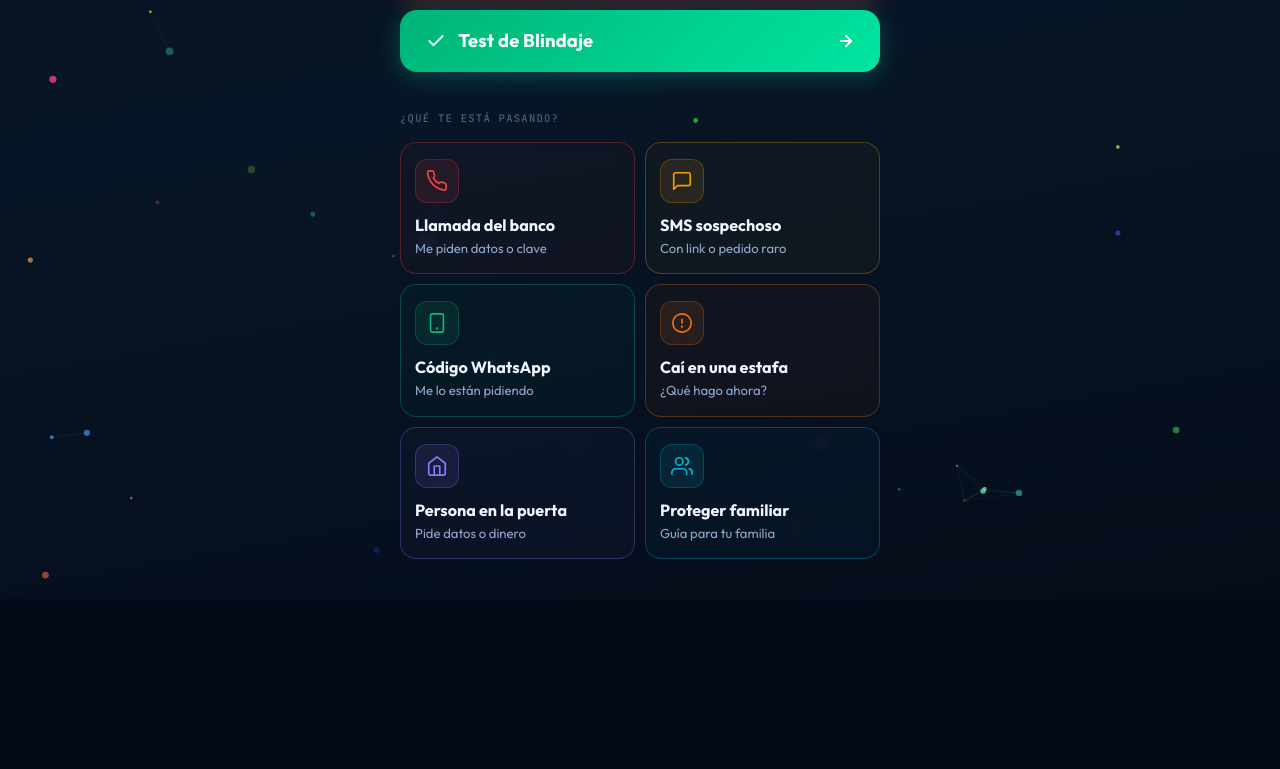
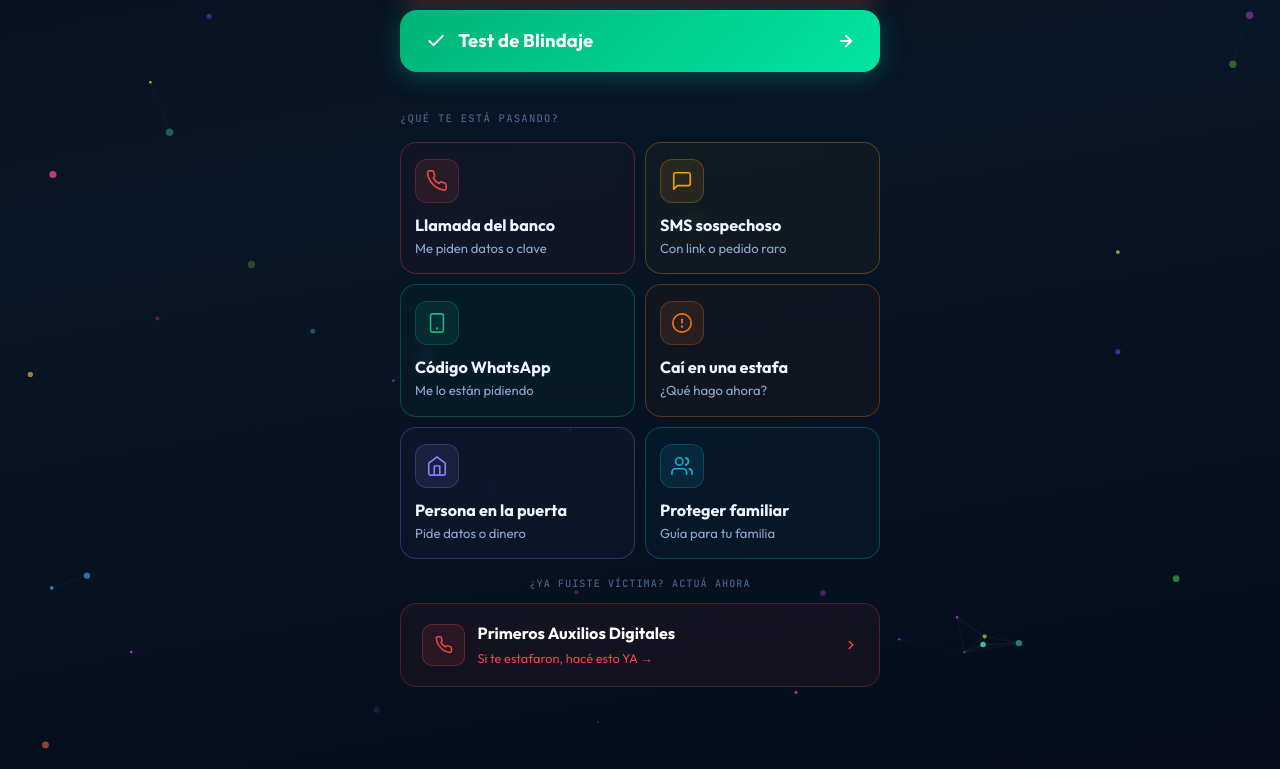
Before and after one commit to Ekstrakaa/escudo-digital-familiar, a React (Vite) app: page / in a window 1280 px wide. Shown: the part 483-1252 px from the top of the page. Before the commit the page ends 1082 px from the top, so only its background shows below. Built offline with nearby package versions, Linux system fonts and the light colour scheme.

Commit message:
Update HomeScreen.jsx

```diff
--- a/src/screens/HomeScreen.jsx
+++ b/src/screens/HomeScreen.jsx
@@ -413,6 +413,47 @@ export default function HomeScreen({ go }) {
           ))}
         </div>
 
+        {/* Botón Primeros Auxilios Digitales */}
+        <motion.div
+          initial={{ opacity: 0, y: 10 }}
+          animate={{ opacity: 1, y: 0 }}
+          transition={{ delay: .85 }}
+          className="w-full mt-4 pb-10"
+          style={{ maxWidth: 480 }}
+        >
+          <div style={{ fontFamily:"'JetBrains Mono',monospace", fontSize:'.6rem', fontWeight:500, color:'#4a6080', letterSpacing:'.1em', textTransform:'uppercase', textAlign:'center', marginBottom:10 }}>
+            ¿Ya fuiste víctima? Actuá ahora
+          </div>
+          <motion.button
+            whileTap={{ scale: .97 }}
+            onClick={() => go.chat('Creo que me estafaron, necesito los primeros auxilios digitales, qué hago ahora')}
+            className="w-full flex items-center justify-between px-5 py-4 rounded-[16px]"
+            style={{
+              background: 'rgba(239,68,68,.06)',
+              border: '1.5px solid rgba(239,68,68,.25)',
+              cursor: 'pointer',
+              backdropFilter: 'blur(6px)',
+              WebkitBackdropFilter: 'blur(6px)',
+            }}
+          >
+            <div className="flex items-center gap-3">
+              <div className="w-10 h-10 rounded-[10px] flex items-center justify-center flex-shrink-0"
+                style={{ background: 'rgba(239,68,68,.1)', border: '1px solid rgba(239,68,68,.3)' }}>
+                <svg width="18" height="18" viewBox="0 0 24 24" fill="none" stroke="#ef4444" strokeWidth="2" strokeLinecap="round"><path d="M22 16.92v3a2 2 0 0 1-2.18 2 19.79 19.79 0 0 1-8.63-3.07A19.5 19.5 0 0 1 4.69 12 19.79 19.79 0 0 1 1.61 3.18 2 2 0 0 1 3.6 1h3a2 2 0 0 1 2 1.72c.127.96.361 1.903.7 2.81a2 2 0 0 1-.45 2.11L7.91 8.6a16 16 0 0 0 6 6l.91-.91a2 2 0 0 1 2.11-.45c.907.339 1.85.573 2.81.7A2 2 0 0 1 21.73 16l.19.92z"/></svg>
+              </div>
+              <div className="text-left">
+                <div style={{ fontFamily:"'Outfit',sans-serif", fontSize:'.95rem', fontWeight:700, color:'#fff' }}>
+                  Primeros Auxilios Digitales
+                </div>
+                <div style={{ fontFamily:"'Outfit',sans-serif", fontSize:'.75rem', color:'#ef4444', marginTop:2 }}>
+                  Si te estafaron, hacé esto YA →
+                </div>
+              </div>
+            </div>
+            <svg width="14" height="14" viewBox="0 0 24 24" fill="none" stroke="#ef4444" strokeWidth="2.5" strokeLinecap="round"><path d="M9 18l6-6-6-6"/></svg>
+          </motion.button>
+        </motion.div>
+
       </div>
     </div>
   )
```
